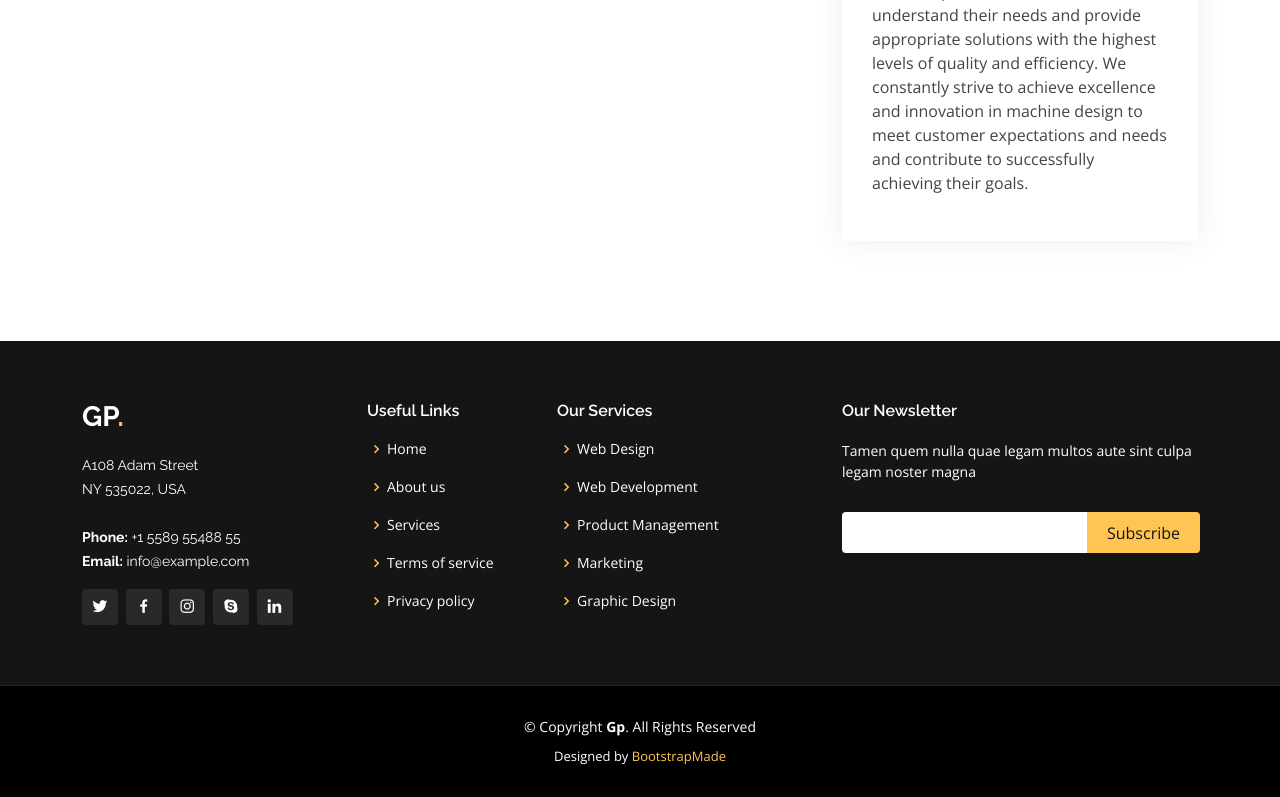
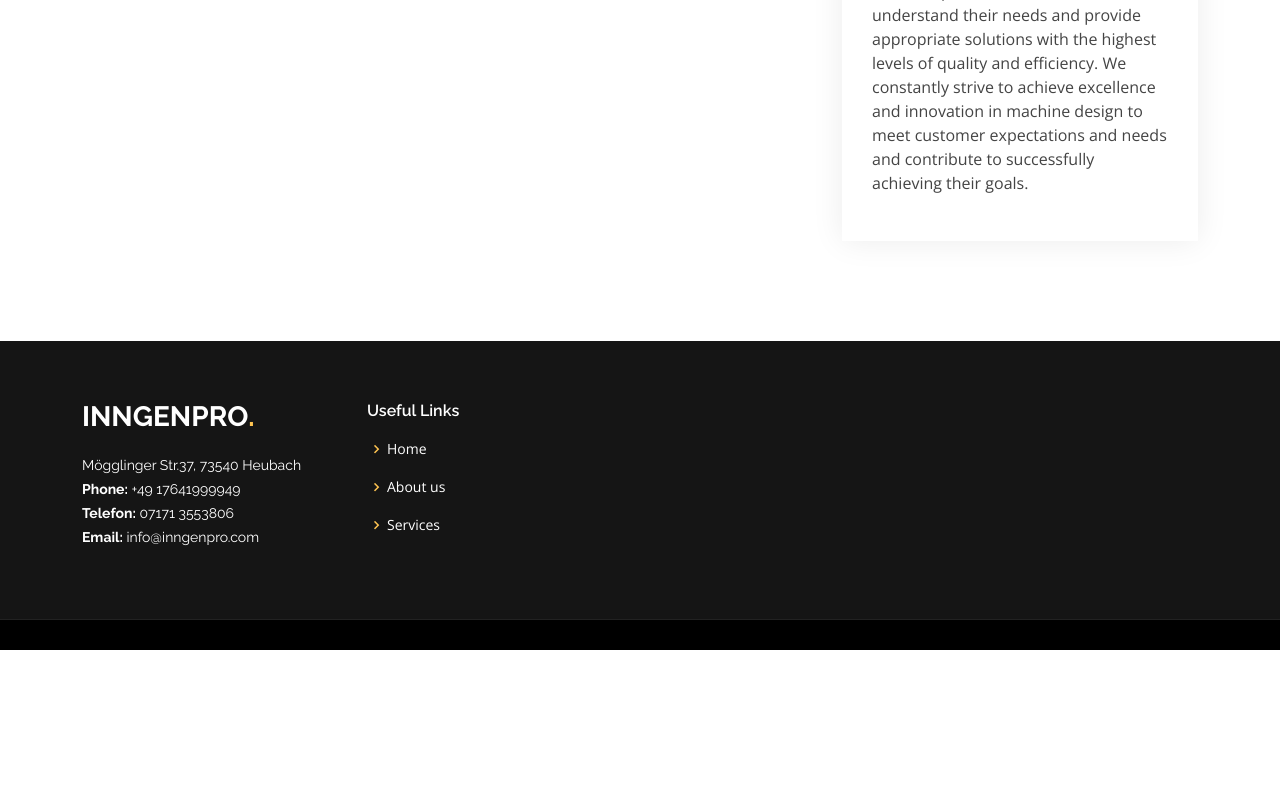
Before and after one commit to alialkhiame/qut, a website: page portfolio-details.html in a window 1280 px wide. Shown: the part 976-1773 px from the top of the page. After the commit the page ends 1626 px from the top, so only its background shows below. Drawn offline with nearby package versions, Linux system fonts and the light colour scheme.

Commit message:
footer fix

```diff
--- a/index.html
+++ b/index.html
@@ -693,19 +693,10 @@
 
   </footer><!-- End Footer -->
 
-  <div id="preloader"></div>
+
 
   <!-- Vendor JS Files -->
-  <script src="assets/vendor/purecounter/purecounter_vanilla.js"></script>
-  <script src="assets/vendor/aos/aos.js"></script>
-  <script src="assets/vendor/bootstrap/js/bootstrap.bundle.min.js"></script>
-  <script src="assets/vendor/glightbox/js/glightbox.min.js"></script>
-  <script src="assets/vendor/isotope-layout/isotope.pkgd.min.js"></script>
-  <script src="assets/vendor/swiper/swiper-bundle.min.js"></script>
-  <script src="assets/vendor/php-email-form/validate.js"></script>
 
-  <!-- Template Main JS File -->
-  <script src="assets/js/main.js"></script>
 
 </body>
 
--- a/portfolio-details.html
+++ b/portfolio-details.html
@@ -169,21 +169,23 @@
       <div class="container">
         <div class="row">
 
-          <div class="col-lg-3 col-md-6">
+          <div class="col-lg-3 col-md-6" style="margin-bottom: 10px;">
             <div class="footer-info">
-              <h3>Gp<span>.</span></h3>
+              <h3>Inngenpro<span>.</span></h3>
               <p>
-                A108 Adam Street <br>
-                NY 535022, USA<br><br>
-                <strong>Phone:</strong> +1 5589 55488 55<br>
-                <strong>Email:</strong> info@example.com<br>
+                Mögglinger Str.37, 73540 Heubach <br>
+
+                <strong>Phone:</strong> +49 17641999949<br>
+                <strong>Telefon:</strong> 07171 3553806<br>
+
+                <strong> Email:</strong> info@inngenpro.com<br>
               </p>
               <div class="social-links mt-3">
-                <a href="#" class="twitter"><i class="bx bxl-twitter"></i></a>
+                <!--             <a href="#" class="twitter"><i class="bx bxl-twitter"></i></a>
                 <a href="#" class="facebook"><i class="bx bxl-facebook"></i></a>
                 <a href="#" class="instagram"><i class="bx bxl-instagram"></i></a>
                 <a href="#" class="google-plus"><i class="bx bxl-skype"></i></a>
-                <a href="#" class="linkedin"><i class="bx bxl-linkedin"></i></a>
+                <a href="#" class="linkedin"><i class="bx bxl-linkedin"></i></a>-->
               </div>
             </div>
           </div>
@@ -191,54 +193,34 @@
           <div class="col-lg-2 col-md-6 footer-links">
             <h4>Useful Links</h4>
             <ul>
-              <li><i class="bx bx-chevron-right"></i> <a href="#">Home</a></li>
-              <li><i class="bx bx-chevron-right"></i> <a href="#">About us</a></li>
-              <li><i class="bx bx-chevron-right"></i> <a href="#">Services</a></li>
-              <li><i class="bx bx-chevron-right"></i> <a href="#">Terms of service</a></li>
-              <li><i class="bx bx-chevron-right"></i> <a href="#">Privacy policy</a></li>
+              <li><i class="bx bx-chevron-right"></i> <a href="#Home">Home</a></li>
+              <li><i class="bx bx-chevron-right"></i> <a href="portfolio-details.html">About us</a></li>
+              <li><i class="bx bx-chevron-right"></i> <a href="#services">Services</a></li>
+
             </ul>
           </div>
+          <!--commet the next div-->
+          <!-- <div class="col-lg-2 col-md-6 footer-links">
+            <h4>Our Services</h4>
+            <ul> -->
+          <!-- <li><i class="bx bx-chevron-right"></i> <a href="#">Web Design</a></li> -->
+          <!-- <li><i class="bx bx-chevron-right"></i> <a href="#">Web Development</a></li> -->
+          <!-- <li><i class="bx bx-chevron-right"></i> <a href="#">Product Management</a></li> -->
+          <!-- <li><i class="bx bx-chevron-right"></i> <a href="#">Marketing</a></li> -->
+          <!-- <li><i class="bx bx-chevron-right"></i> <a href="#">Graphic Design</a></li> -->
+          <!-- </ul> -->
+          <!--</div>-->
 
-          <div class="col-lg-3 col-md-6 footer-links">
-            <h4>Our Services</h4>
-            <ul>
-              <li><i class="bx bx-chevron-right"></i> <a href="#">Web Design</a></li>
-              <li><i class="bx bx-chevron-right"></i> <a href="#">Web Development</a></li>
-              <li><i class="bx bx-chevron-right"></i> <a href="#">Product Management</a></li>
-              <li><i class="bx bx-chevron-right"></i> <a href="#">Marketing</a></li>
-              <li><i class="bx bx-chevron-right"></i> <a href="#">Graphic Design</a></li>
-            </ul>
-          </div>
 
-          <div class="col-lg-4 col-md-6 footer-newsletter">
-            <h4>Our Newsletter</h4>
-            <p>Tamen quem nulla quae legam multos aute sint culpa legam noster magna</p>
-            <form action="" method="post">
-              <input type="email" name="email"><input type="submit" value="Subscribe">
-            </form>
-
-          </div>
 
         </div>
       </div>
     </div>
 
-    <div class="container">
-      <div class="copyright">
-        &copy; Copyright <strong><span>Gp</span></strong>. All Rights Reserved
-      </div>
-      <div class="credits">
-        <!-- All the links in the footer should remain intact. -->
-        <!-- You can delete the links only if you purchased the pro version. -->
-        <!-- Licensing information: https://bootstrapmade.com/license/ -->
-        <!-- Purchase the pro version with working PHP/AJAX contact form: https://bootstrapmade.com/gp-free-multipurpose-html-bootstrap-template/ -->
-        Designed by <a href="https://bootstrapmade.com/">BootstrapMade</a>
-      </div>
-    </div>
+
   </footer><!-- End Footer -->
 
   <div id="preloader"></div>
-  <a href="#" class="back-to-top d-flex align-items-center justify-content-center"><i class="bi bi-arrow-up-short"></i></a>
 
   <!-- Vendor JS Files -->
   <script src="assets/vendor/purecounter/purecounter_vanilla.js"></script>
@@ -253,5 +235,4 @@
   <script src="assets/js/main.js"></script>
 
 </body>
-
 </html>
```
